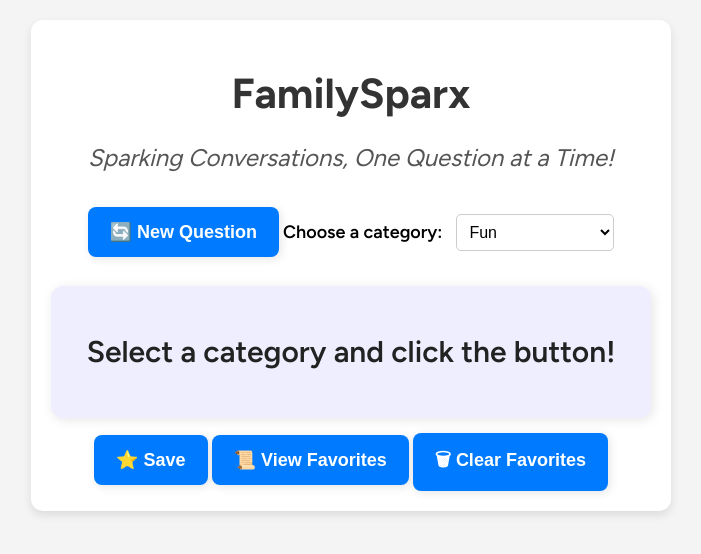
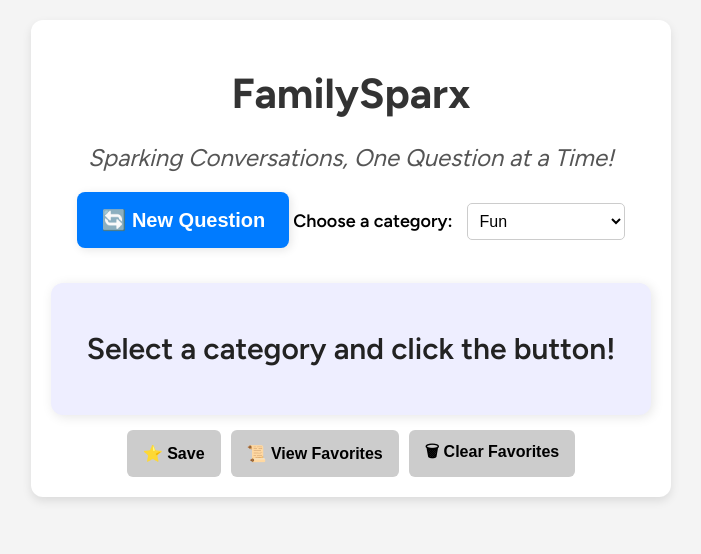
Before and after one commit to Ekggek/FamilySparx, a plain HTML site: page index.html in a window 1280 px wide. Shown: the whole page, without its empty margins (289-990 px from the left). Drawn offline with Linux system fonts and the light colour scheme.

Commit message:
Update styles.css

```diff
--- a/styles.css
+++ b/styles.css
@@ -77,23 +77,49 @@ select:hover {
     line-height: 1.4;
 }
 
-/* Button Styling */
-button {
+/* New Question Button (Primary) */
+.main-btn {
     background-color: #007bff;
     color: white;
     border: none;
-    padding: 14px 22px;
-    font-size: 18px;
-    font-weight: 600;
+    padding: 16px 24px;
+    font-size: 20px;
+    font-weight: 700;
     cursor: pointer;
     border-radius: 8px;
-    margin-top: 15px;
+    margin-bottom: 20px;
     transition: all 0.3s ease;
     box-shadow: 2px 2px 10px rgba(0, 0, 0, 0.1);
 }
 
-button:hover {
+.main-btn:hover {
     background-color: #0056b3;
+    transform: scale(1.05);
+}
+
+/* Button Group for Save/View/Clear */
+.button-group {
+    display: flex;
+    justify-content: center;
+    gap: 10px;
+    margin-top: 15px;
+}
+
+/* Save/View/Clear Buttons (Secondary) */
+.secondary-btn {
+    background-color: #ccc;
+    color: black;
+    border: none;
+    padding: 10px 16px;
+    font-size: 16px;
+    font-weight: 600;
+    cursor: pointer;
+    border-radius: 6px;
+    transition: all 0.3s ease;
+}
+
+.secondary-btn:hover {
+    background-color: #bbb;
     transform: scale(1.05);
 }
 
```
